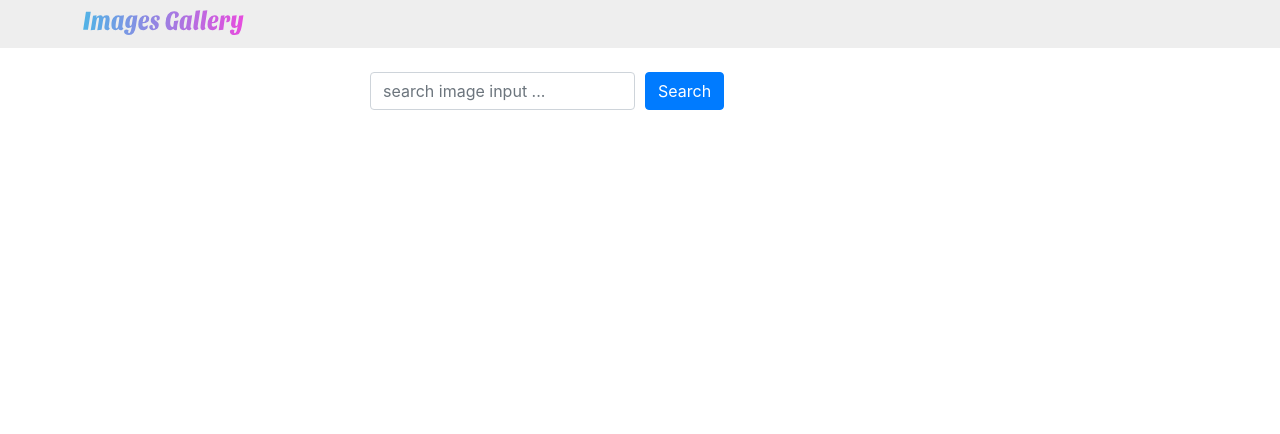
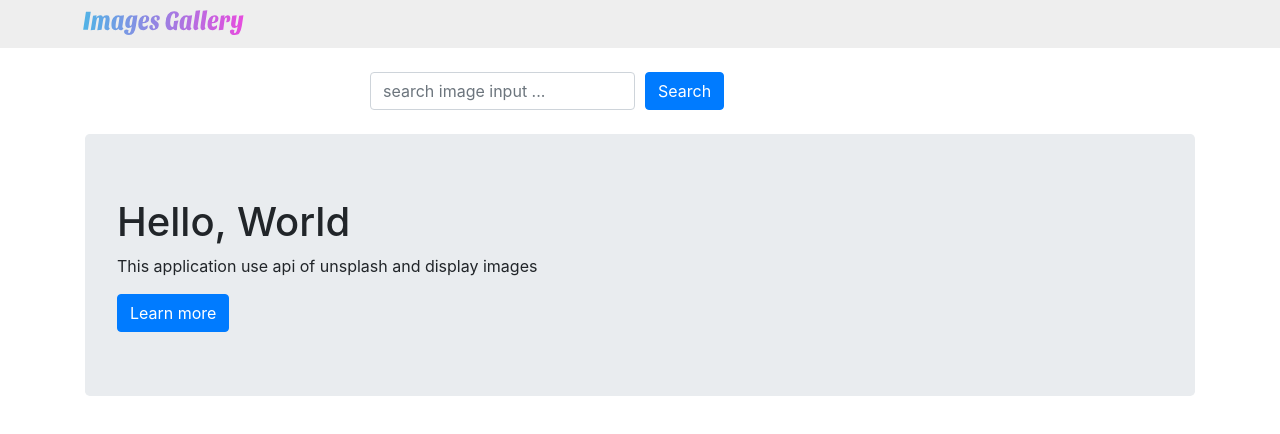
Before and after one commit to Mohamadmahgoub910/imageGalleryReactApp, a React (Create React App) app: page / in a window 1280 px wide. Shown: the top 434 px of the page. Built offline with nearby package versions, Linux system fonts and the light colour scheme.

Commit message:
welcome Component

```diff
--- a/src/App.jsx
+++ b/src/App.jsx
@@ -5,6 +5,7 @@ import { useState } from "react";
 import Header from "./components/Header";
 import Search from "./components/Search";
 import ImageCard from "./components/ImageCard";
+import Welcome from "./components/Welcome";
 
 const UNSPLASH_KEY = process.env.REACT_APP_UNSPLASH_KEY;
 // git remote add origin https://github.com/Mohamadmahgoub910/imageGalleryReactApp1.git
@@ -46,14 +47,16 @@ const App = () => {
       ))} */}
       {/* Make some design to display true */}
       <Container className="mt-4">
-        <Row xs={1} md={2} lg={3}>
+        {images.length ? <Row xs={1} md={2} lg={3}>
           {images.map((image, i) => (
             <Col key={i} className="pd-3">
               <ImageCard image={image} deleteImage={handleDeleteImage} />
             </Col>
-          ))}
-        </Row>
+          ))} </Row> : <Welcome />}
+
+
       </Container>
+
     </div>
   );
 };
--- /dev/null
+++ b/src/components/Welcome.jsx
@@ -0,0 +1,16 @@
+import React from 'react';
+import { Jumbotron, Button } from 'react-bootstrap';
+
+
+
+const Welcome = () => {
+    return (
+        <Jumbotron>
+            <h1>Hello, World</h1>
+            <p> This application use api of unsplash and display images </p>
+            <Button variant="primary" href="https://unsplash.com/"
+                target="_blank" >Learn more </Button>
+        </Jumbotron>
+    );
+}
+export default Welcome
```
